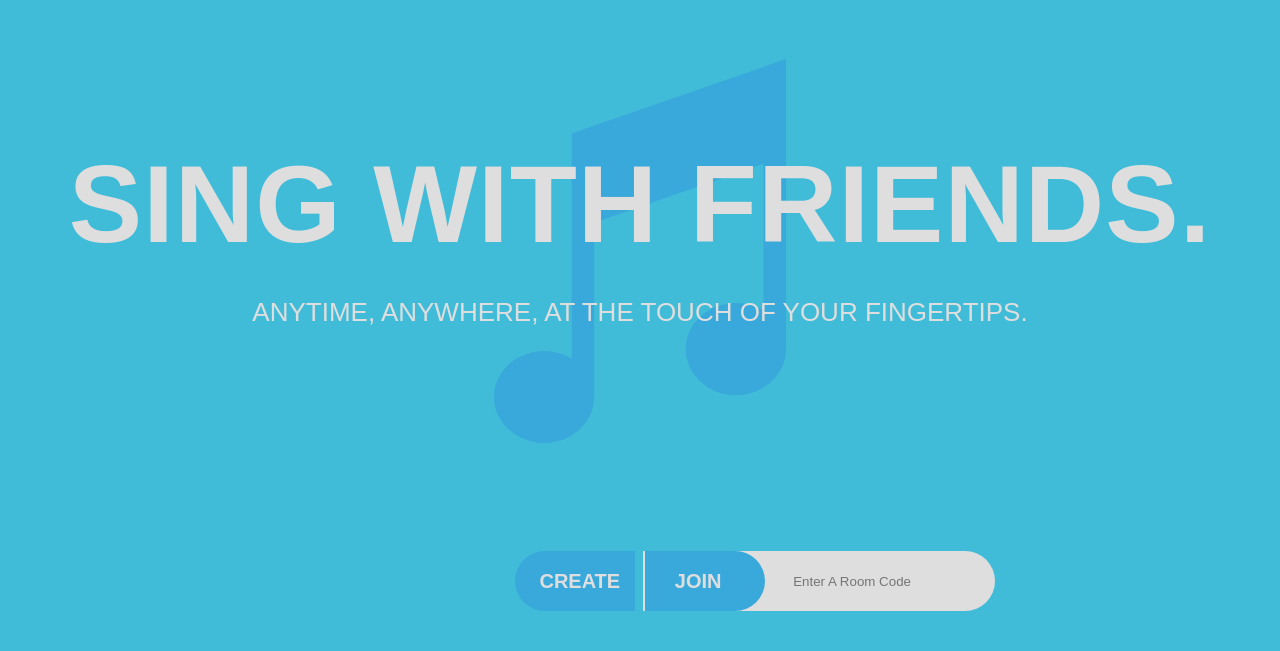
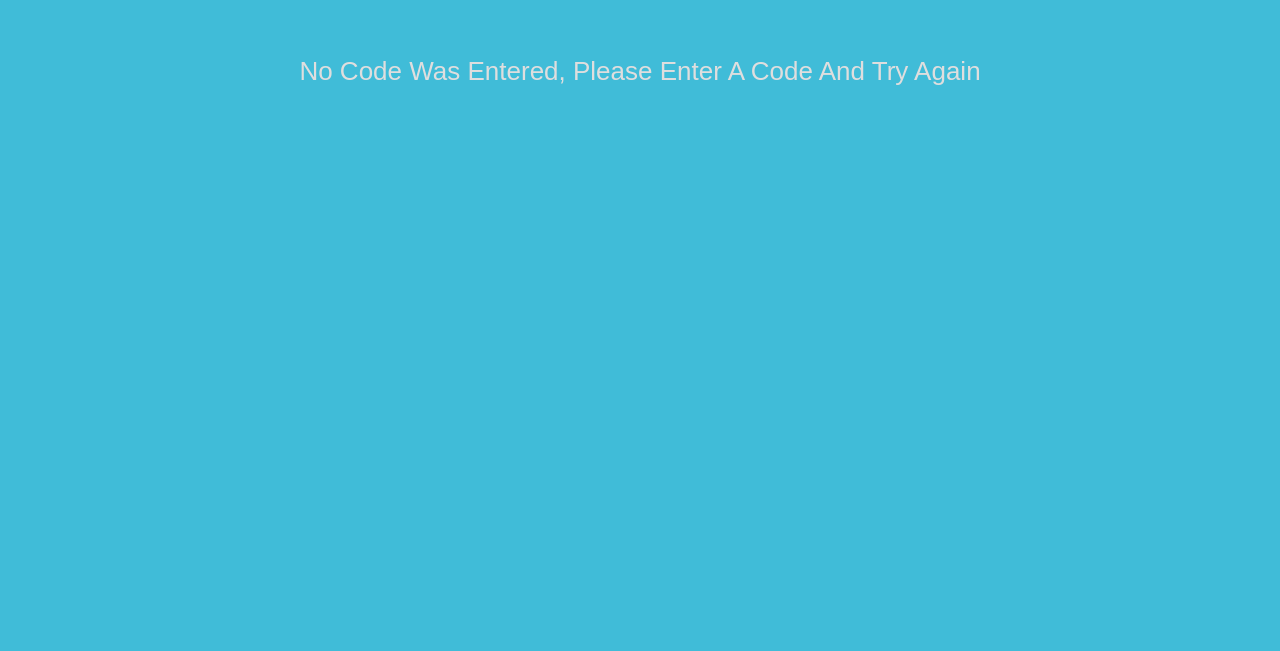
Before and after one commit to zhg-kj/oke, a React (Create React App) app in the folder front-end/: page /room in a window 1280 px wide. Shown: the part 149-800 px from the top of the page. Built offline with nearby package versions, Linux system fonts and the light colour scheme; no server answers.

Commit message:
Added React Router, the room page, and React Player

```diff
--- a/front-end/package.json
+++ b/front-end/package.json
@@ -8,7 +8,9 @@
     "@testing-library/user-event": "^7.2.1",
     "react": "^16.13.1",
     "react-dom": "^16.13.1",
+    "react-player": "^2.4.0",
     "react-random-code-generator": "^1.0.2",
+    "react-router-dom": "^5.2.0",
     "react-scripts": "3.4.1"
   },
   "scripts": {
--- a/front-end/src/App.css
+++ /dev/null
@@ -1,82 +0,0 @@
-body{
-  margin: 0;
-}
-
-h1 {
-  color: #DFDEDE;
-  font-family: "Bebas Neue",sans-serif;
-  font-size: 6.875rem;
-  line-height: 5.84375rem;
-  font-weight: 200;
-  letter-spacing: 1px;
-  margin-top: 15px;
-  margin-bottom: 15px;
-  z-index: 1;
-}
-
-h2 {
-  color: #DFDEDE;
-  font-family: "Bebas Neue",sans-serif;
-  font-size: 2.5rem;
-  line-height: 3.125rem;
-  font-weight: 700;
-  margin-bottom: 15px;
-  letter-spacing: 1px;
-  z-index: 1;
-}
-
-h4 {
-  color: #DFDEDE;
-  font-family: "Montserrat",sans-serif;
-  line-height: 1.5625rem;
-  font-weight: 500;
-  z-index: 1;
-}
-
-/***SEPARATION LINES***/
-hr {
-  width: 80%;
-  border-top: 10px dotted #39A9DB;
-  border-right: none;
-  border-left: none;
-  border-bottom: none;
-  position: absolute;
-}
-
-.topLine {
-  top: 2%;
-}
-
-.bottomLine {
-  bottom: 2%;
-}
-
-/***FRONT PAGES***/
-.eighthNote {
-  fill: #39A9DB;
-  position: absolute;
-  z-index: 0;
-  width: 30%;
-  height: auto;
-}
-
-.frontPage {
-  background-color: #40BCD8;
-  min-height: 100vh;
-  display: flex;
-  flex-direction: column;
-  align-items: center;
-  justify-content: center;
-  font-size: calc(10px + 2vmin);
-}
-
-.frontExplanation {
-  background-color: #40BCD8;
-  min-height: 125vh;
-  display: flex;
-  flex-direction: column;
-  align-items: center;
-  justify-content: center;
-  font-size: calc(10px + 2vmin);
-  position: relative;
-}
--- a/front-end/src/App.js
+++ b/front-end/src/App.js
@@ -1,63 +1,19 @@
 import React, {Component} from 'react';
-import {ReactComponent as EighthNote} from './svgs/eighthNote.svg';
-import './App.css';
-import GenerateButton from './buttons/generateButton';
-import JoinButton from './buttons/joinButton';
+import FrontPage from './frontPage/frontPage.js';
+import KareokeRoom from './kareokeRoom/room.js';
+import { BrowserRouter as Router, Switch, Route } from 'react-router-dom';
 
 class App extends Component {
-  constructor(props){
-    super(props);
-
-    this.state = {
-      roomList: [],
-      activeRoom: undefined
-    };
-
-    this.onJoinRoom = this.onJoinRoom.bind(this);
-    this.onUpdateRooms = this.onUpdateRooms.bind(this);
-  }
-
-  componentDidMount() {
-    this.getRoomList();
-  }
-
-  getRoomList() {
-    fetch('/api/getRoomList')
-    .then(res => res.json())
-    .then(list => this.setState({roomList: list}));
-  }
-
-  onJoinRoom(roomCode) {
-    for(let i = 0; i < this.state.roomList.length; i++){
-      if (this.state.roomList[i].roomCode === roomCode) {
-        this.setState({activeRoom: roomCode});
-      }
-    }
-  }
-
-  onUpdateRooms(list) {
-    this.setState({roomList: list});
-  }
-
   render() {
     return (
-      <div>
-        <div className="frontPage">
-          <h1><strong>SING WITH FRIENDS.</strong></h1>
-          <h4>ANYTIME, ANYWHERE, AT THE TOUCH OF YOUR FINGERTIPS.</h4>
-          <EighthNote className="eighthNote"/>
-          <GenerateButton onUpdateRooms={this.onUpdateRooms}/>
-          <JoinButton onJoinRoom={this.onJoinRoom}/>
+      <Router>
+        <div>
+          <Switch>
+            <Route path='/' exact component={FrontPage}/>
+            <Route path='/room' component={KareokeRoom}/>
+          </Switch>
         </div>
-        <div className="frontExplanation">
-          <hr className="topLine"/>
-          <h2>WHAT IT IS</h2>
-          <p></p>
-          <h2>WHAT IT'S NOT</h2>
-          <p></p>
-          <hr className="bottomLine"/>
-        </div>
-      </div>
+      </Router>
     );
   }
 }
--- a/front-end/src/buttons/joinButton.js
+++ b/front-end/src/frontPage/buttons/joinButton.js
@@ -1,6 +1,7 @@
 //button to join rooms
 import React, {Component} from 'react';
 import './buttons.css';
+import { Link } from 'react-router-dom';
 
 export class JoinButton extends Component  {
     constructor (props) {
@@ -36,7 +37,9 @@ export class JoinButton extends Component  {
                     value={this.state.enteredCode}
                     onKeyPress={this.enterPressed.bind(this)}
                 />
-                <button className="join" onClick={()=>this.handleClick(this)}>JOIN</button>
+                <Link to='/room'>
+                    <button className="join" onClick={()=>this.handleClick(this)}>JOIN</button>
+                </Link>
             </div>
         );
     }
--- /dev/null
+++ b/front-end/src/frontPage/frontPage.css
@@ -0,0 +1,82 @@
+body{
+    margin: 0;
+  }
+
+  h1 {
+    color: #DFDEDE;
+    font-family: "Bebas Neue",sans-serif;
+    font-size: 6.875rem;
+    line-height: 5.84375rem;
+    font-weight: 200;
+    letter-spacing: 1px;
+    margin-top: 15px;
+    margin-bottom: 15px;
+    z-index: 1;
+  }
+
+  h2 {
+    color: #DFDEDE;
+    font-family: "Bebas Neue",sans-serif;
+    font-size: 2.5rem;
+    line-height: 3.125rem;
+    font-weight: 700;
+    margin-bottom: 15px;
+    letter-spacing: 1px;
+    z-index: 1;
+  }
+
+  h4 {
+    color: #DFDEDE;
+    font-family: "Montserrat",sans-serif;
+    line-height: 1.5625rem;
+    font-weight: 500;
+    z-index: 1;
+  }
+
+  /***SEPARATION LINES***/
+  hr {
+    width: 80%;
+    border-top: 10px dotted #39A9DB;
+    border-right: none;
+    border-left: none;
+    border-bottom: none;
+    position: absolute;
+  }
+
+  .topLine {
+    top: 2%;
+  }
+
+  .bottomLine {
+    bottom: 2%;
+  }
+
+  /***FRONT PAGES***/
+  .eighthNote {
+    fill: #39A9DB;
+    position: absolute;
+    z-index: 0;
+    width: 30%;
+    height: auto;
+  }
+
+  .frontPage {
+    background-color: #40BCD8;
+    min-height: 100vh;
+    display: flex;
+    flex-direction: column;
+    align-items: center;
+    justify-content: center;
+    font-size: calc(10px + 2vmin);
+  }
+
+  .frontExplanation {
+    background-color: #40BCD8;
+    min-height: 125vh;
+    display: flex;
+    flex-direction: column;
+    align-items: center;
+    justify-content: center;
+    font-size: calc(10px + 2vmin);
+    position: relative;
+  }
--- /dev/null
+++ b/front-end/src/frontPage/frontPage.js
@@ -0,0 +1,65 @@
+import React, {Component} from 'react';
+import {ReactComponent as EighthNote} from './svgs/eighthNote.svg';
+import './frontPage.css';
+import GenerateButton from './buttons/generateButton';
+import JoinButton from './buttons/joinButton';
+
+export class FrontPage extends Component {
+  constructor(props){
+    super(props);
+
+    this.state = {
+      roomList: [],
+      activeRoom: undefined
+    };
+
+    this.onJoinRoom = this.onJoinRoom.bind(this);
+    this.onUpdateRooms = this.onUpdateRooms.bind(this);
+  }
+
+  componentDidMount() {
+    this.getRoomList();
+  }
+
+  getRoomList() {
+    fetch('/api/getRoomList')
+    .then(res => res.json())
+    .then(list => this.setState({roomList: list}));
+  }
+
+  onJoinRoom(roomCode) {
+    for(let i = 0; i < this.state.roomList.length; i++){
+      if (this.state.roomList[i].roomCode === roomCode) {
+        this.setState({activeRoom: roomCode});
+      }
+    }
+  }
+
+  onUpdateRooms(list) {
+    this.setState({roomList: list});
+  }
+
+  render() {
+    return (
+      <div>
+        <div className="frontPage">
+          <h1><strong>SING WITH FRIENDS.</strong></h1>
+          <h4>ANYTIME, ANYWHERE, AT THE TOUCH OF YOUR FINGERTIPS.</h4>
+          <EighthNote className="eighthNote"/>
+          <GenerateButton onUpdateRooms={this.onUpdateRooms}/>
+          <JoinButton onJoinRoom={this.onJoinRoom}/>
+        </div>
+        <div className="frontExplanation">
+          <hr className="topLine"/>
+          <h2>WHAT IT IS</h2>
+          <p></p>
+          <h2>WHAT IT'S NOT</h2>
+          <p></p>
+          <hr className="bottomLine"/>
+        </div>
+      </div>
+    );
+  }
+}
+
+export default FrontPage;
--- /dev/null
+++ b/front-end/src/kareokeRoom/room.css
@@ -0,0 +1,9 @@
+.roomPage {
+    background-color: #40BCD8;
+    min-height: 100vh;
+    display: flex;
+    flex-direction: column;
+    align-items: center;
+    justify-content: center;
+    font-size: calc(10px + 2vmin);
+}
--- /dev/null
+++ b/front-end/src/kareokeRoom/room.js
@@ -0,0 +1,25 @@
+import React, {Component} from 'react';
+import './room.css'
+import ReactPlayer from 'react-player/youtube';
+
+export class KareokeRoom extends Component {
+    constructor(props){
+        super(props);
+
+        this.state = {
+            roomList: [],
+            activeRoom: 'No Code Was Entered, Please Enter A Code And Try Again'
+        }
+    }
+
+    render() {
+        return (
+            <div className="roomPage">
+                <h4>{this.state.activeRoom}</h4>
+                <ReactPlayer url='https://www.youtube.com/watch?v=VF35dqRydgs' playing={true} loop={true}/>
+            </div>
+        )
+    }
+}
+
+export default KareokeRoom
```
Also changed, not shown: front-end/src/frontPage/buttons/buttons.css (renamed from front-end/src/buttons/buttons.css), front-end/src/frontPage/buttons/generateButton.js (renamed from front-end/src/buttons/generateButton.js), front-end/src/frontPage/svgs/eighthNote.svg (renamed from front-end/src/svgs/eighthNote.svg), 1 other file (tests, documents, lock files or other folders).
